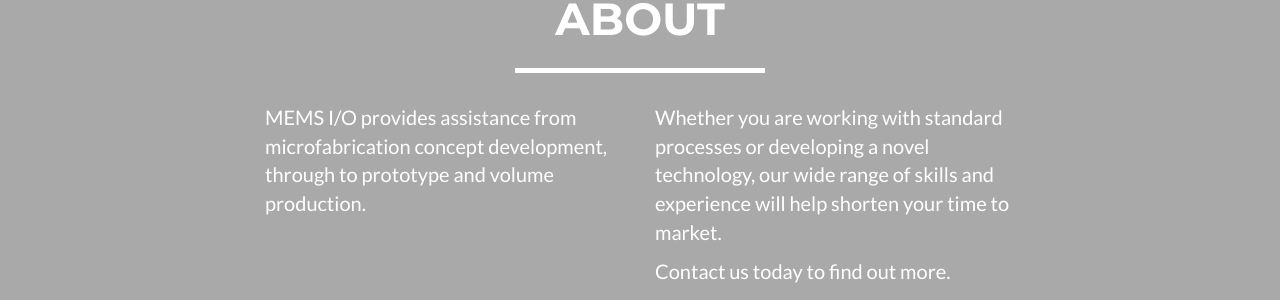
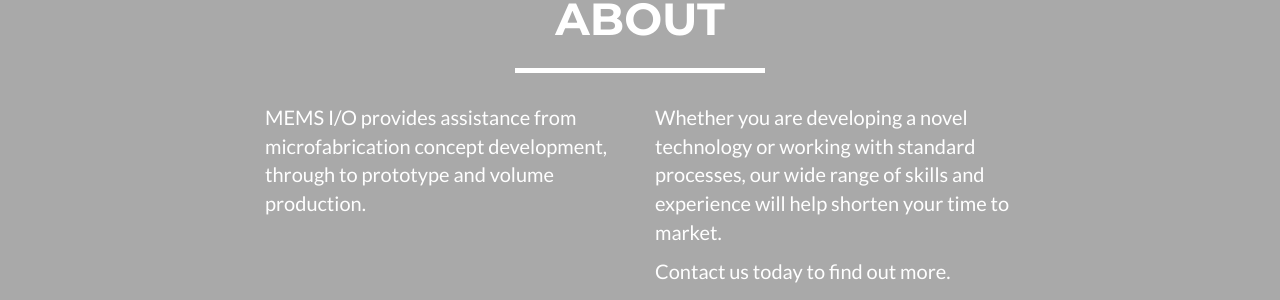
Before and after one commit to memsio/memsio.github.io, a Jekyll site: the page built from index.html, in a window 1280 px wide and 900 px high, scrolled down 1050 px. Shown: the part 155-455 px from the top of the window. Built offline with Jekyll 4.4.1, drawn with Linux system fonts in a browser that asks for light colours.

```diff
--- a/_includes/about.html
+++ b/_includes/about.html
@@ -12,7 +12,7 @@
                     <p>MEMS I/O provides assistance from microfabrication concept development, through to prototype and volume production.</p>
                 </div>
                 <div class="col-lg-4">
-                    <p>Whether you are working with standard processes or developing a novel technology, our wide range of skills and experience will help shorten your time to market.</p>
+                    <p>Whether you are developing a novel technology or working with standard processes, our wide range of skills and experience will help shorten your time to market.</p>
                     <p>Contact us today to find out more.</p>
                 </div>
 <!---
```
